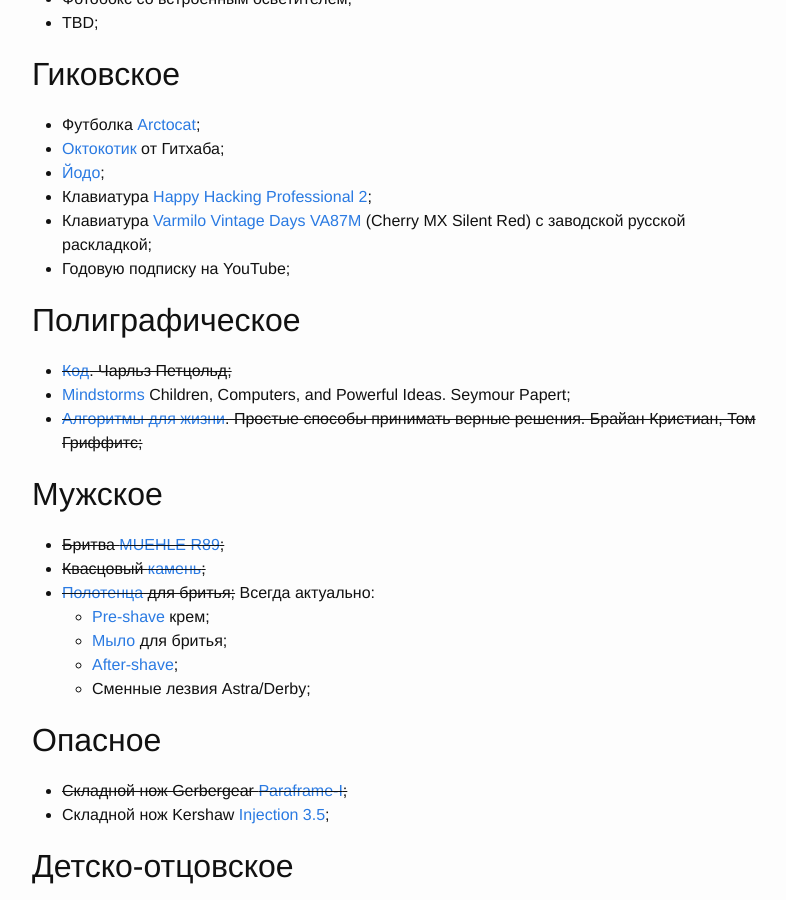
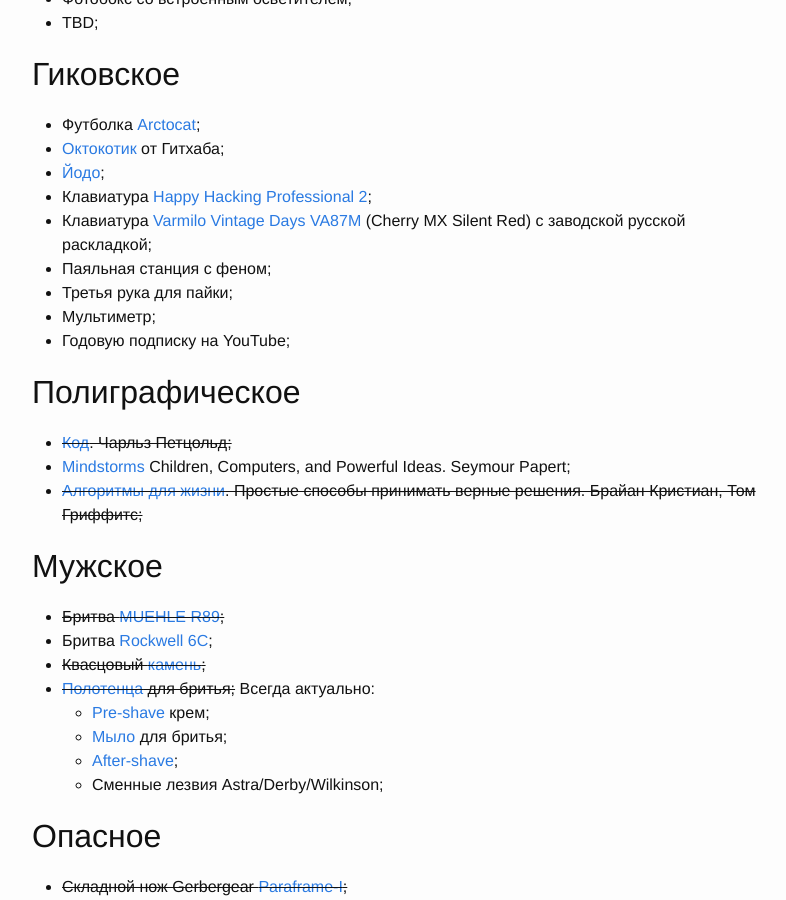
Before and after one commit to shuhrat/shuhrat.github.io, a Jekyll site: the page built from wishlist/index.md, in a window 1280 px wide and 900 px high, scrolled down 635 px. Shown: the whole window, without its empty margins (238-1024 px from the left). Built offline with Jekyll 4.4.1, drawn with Linux system fonts in a browser that asks for light colours.

Commit message:
refactor: update wishlist

```diff
--- a/wishlist/index.md
+++ b/wishlist/index.md
@@ -31,6 +31,9 @@
 - [Йодо];
 - Клавиатура [Happy Hacking Professional 2][hhp-keyboard];
 - Клавиатура [Varmilo Vintage Days VA87M][varmilo-keyboard] (Cherry MX Silent Red) c заводской русской раскладкой;
+- Паяльная станция с феном;
+- Третья рука для пайки;
+- Мультиметр;
 - Годовую подписку на YouTube;
 
 
@@ -42,13 +45,14 @@
 
 ## Мужское
 - ~~Бритва [MUEHLE R89];~~
+- Бритва [Rockwell 6C];
 - ~~Квасцовый [камень][alunit];~~
 - ~~[Полотенца][polotentse-muehle] для бритья;~~
 Всегда актуально:
   - [Pre-shave][pre-shave-proraso] крем;
   - [Мыло][soap-Proraso] для бритья;
   - [After-shave][after-shave-proraso];
-  - Сменные лезвия Astra/Derby;
+  - Сменные лезвия Astra/Derby/Wilkinson;
 
 ## Опасное
 - ~~Складной нож Gerbergear [Paraframe-I];~~
@@ -97,6 +101,7 @@
 [Алгоритмы для жизни]: https://www.ozon.ru/context/detail/id/141368824/
 
 [MUEHLE R89]: https://опаснаябритва.рф/product/t-obraznaya-britva-traditional-r89
+[Rockwell 6C]: https://опаснаябритва.рф//product/t-obraznaya-britva-rockwell-6c-temnyy-hrom
 [alunit]: https://опаснаябритва.рф/product/kvastsovyy-kamen-alunit
 [polotentse-muehle]: https://опаснаябритва.рф/product/polotentse-vafelnoe-muehle
 [pre-shave-proraso]: https://опаснаябритва.рф/product/pre-shave-krem-proraso-2
```
